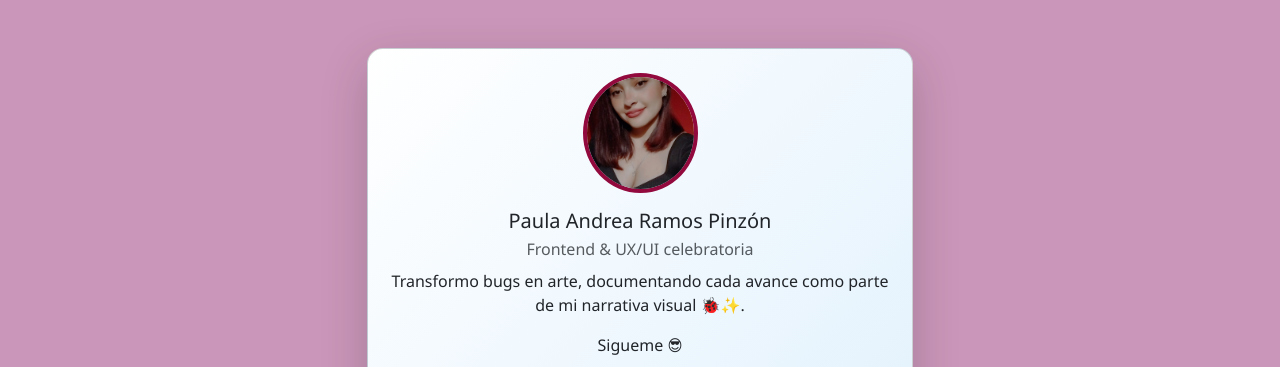
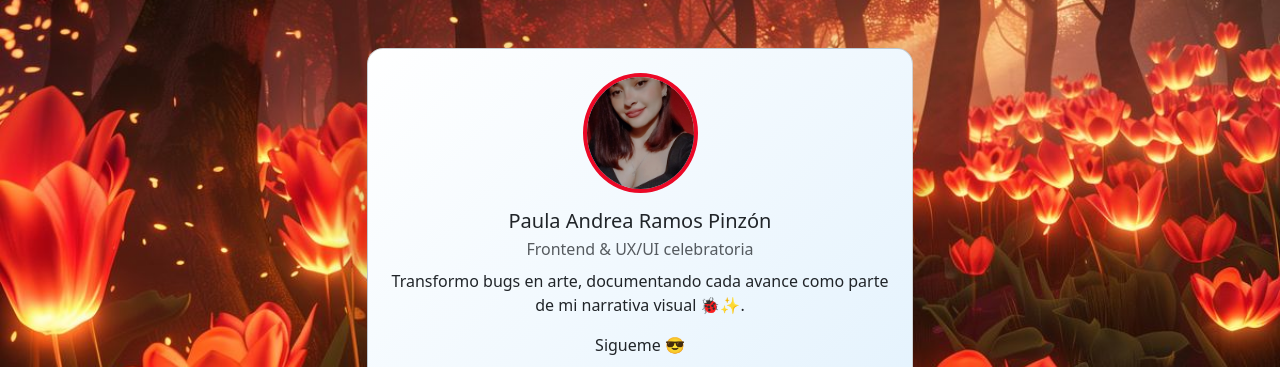
Before and after one commit to PaulaRamosof/LaboratorioBootstrap, a plain HTML site: page index.html in a window 1280 px wide. Shown: the top 367 px of the page. Drawn offline with nearby package versions, Linux system fonts and the light colour scheme.

Commit message:
Ajustado el fondo

```diff
--- a/style.css
+++ b/style.css
@@ -1,8 +1,10 @@
 body {
+  background-image: url('img/flores.jpg');
+  background-size: cover;
+  background-position: center;
+  background-repeat: no-repeat;
   background-color: #ca96b9;
-  font-family: 'Segoe UI', Tahoma, Geneva, Verdana, sans-serif;
 }
-
 .custom-card {
   border-radius: 1rem;
   transition: transform 0.3s ease;
@@ -17,5 +19,9 @@ body {
   width: 115px;
   height: 120px;
   object-fit: cover;
-  border: 4px solid #92093e;
+  border: 4px solid #eb0826;
 }
+.custom-card:hover {
+  transform: scale(1.03);
+  box-shadow: 0 0 20px rgba(108, 99, 255, 0.3);
+}
```
Also changed, not shown: img/flores.jpg (added).
